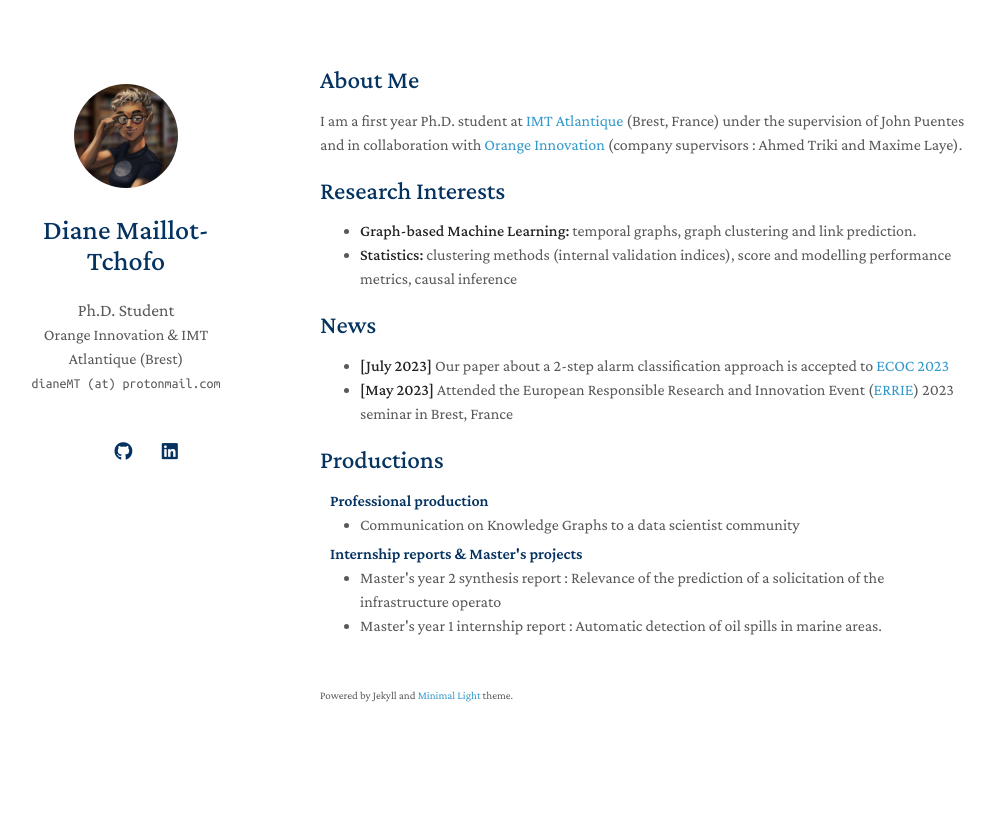
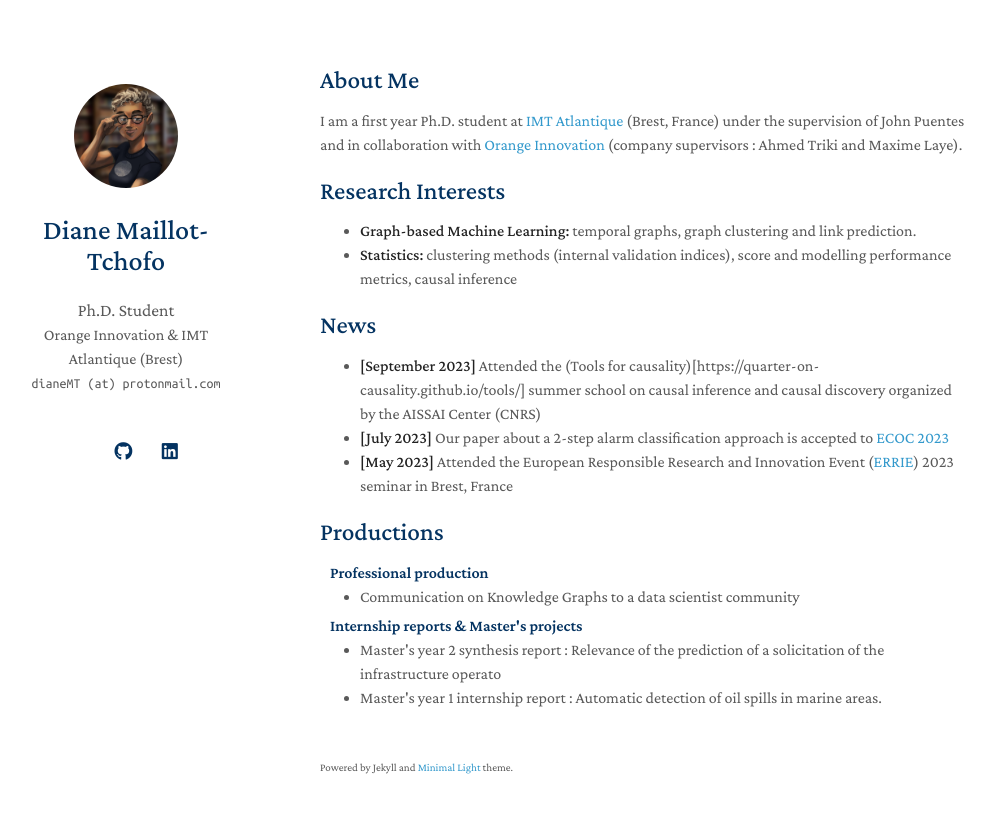
Before and after one commit to DianeMT/DianeMT.github.io, a Jekyll site: the page built from index.md, in a window 1280 px wide. Shown: the top 813 px of the page, without its empty margins (150-1145 px from the left). Built offline with Jekyll 4.4.1, drawn with Linux system fonts in a browser that asks for light colours; nearby versions of some CDN libraries; a style sheet for code colours, icons or effects is not loaded; our own code applies the rules of GitHub Pages for plain Markdown files.

Commit message:
Update index.md
added sumer school info

```diff
--- a/index.md
+++ b/index.md
@@ -14,6 +14,7 @@ I am a first year Ph.D. student at [IMT Atlantique](https://www.imt-atlantique.f
 
 ## News
 
+- **[September 2023]** Attended the (Tools for causality)[https://quarter-on-causality.github.io/tools/] summer school on causal inference and causal discovery organized by the AISSAI Center (CNRS)
 - **[July 2023]** Our paper about a 2-step alarm classification approach is accepted to [ECOC 2023](https://ecoc2023.theiet.org/)
 - **[May 2023]** Attended the European Responsible Research and Innovation Event ([ERRIE](https://msca-bienvenue.bretagne.bzh/news/errie-2023-register-now/)) 2023 seminar in Brest, France
 
```
